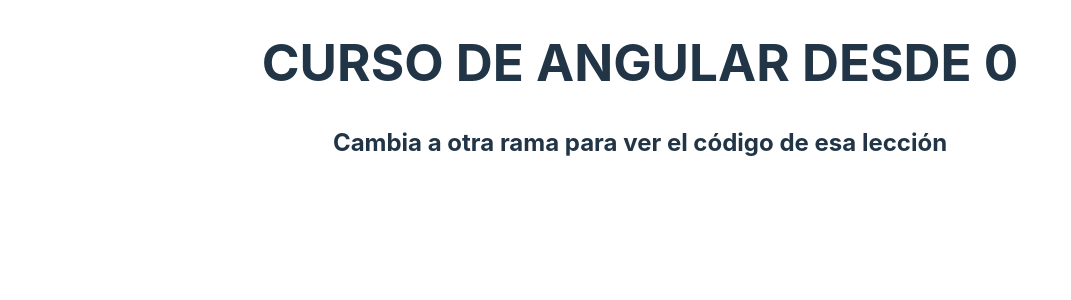
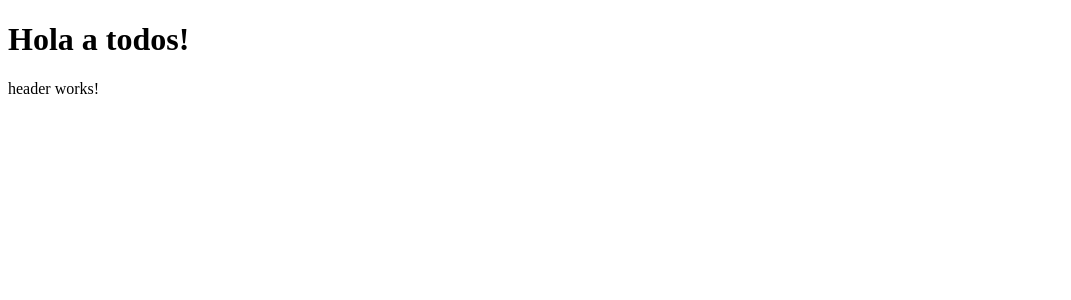
Before and after one commit to Amaza-ing/AMazaing-curso-Angular-desde-0, an Angular app: page / in a window 1280 px wide. Shown: the top 300 px of the page, without its empty margins (0-1071 px from the left). Built offline with nearby package versions, Linux system fonts and the light colour scheme.

Commit message:
01-components

```diff
--- a/src/app/app.component.html
+++ b/src/app/app.component.html
@@ -1,3 +1,2 @@
-<h1>CURSO DE ANGULAR DESDE 0</h1>
-
-<h2>Cambia a otra rama para ver el código de esa lección</h2>
+<h1>Hola a todos!</h1>
+<app-header></app-header>
--- a/src/app/app.component.ts
+++ b/src/app/app.component.ts
@@ -1,10 +1,11 @@
 import { Component } from '@angular/core';
 import { RouterOutlet } from '@angular/router';
+import { HeaderComponent } from './components/header/header.component';
 
 @Component({
   selector: 'app-root',
   standalone: true,
-  imports: [RouterOutlet],
+  imports: [RouterOutlet, HeaderComponent],
   templateUrl: './app.component.html',
   styleUrl: './app.component.css',
 })
--- /dev/null
+++ b/src/app/components/header/header.component.html
@@ -0,0 +1 @@
+<p>header works!</p>
--- a/src/styles.css
+++ b/src/styles.css
@@ -1,4 +1,4 @@
-:root {
+/* :root {
   font-family: Inter, system-ui, Avenir, Helvetica, Arial, sans-serif;
   line-height: 1.5;
   font-weight: 400;
@@ -73,4 +73,4 @@
   button {
     background-color: #f9f9f9;
   }
-}
+} */
```
Also changed, not shown: src/app/components/header/header.component.ts (added, +12 -0 lines), src/app/components/header/header.component.css (added), 1 other file (tests, documents, lock files or other folders).
